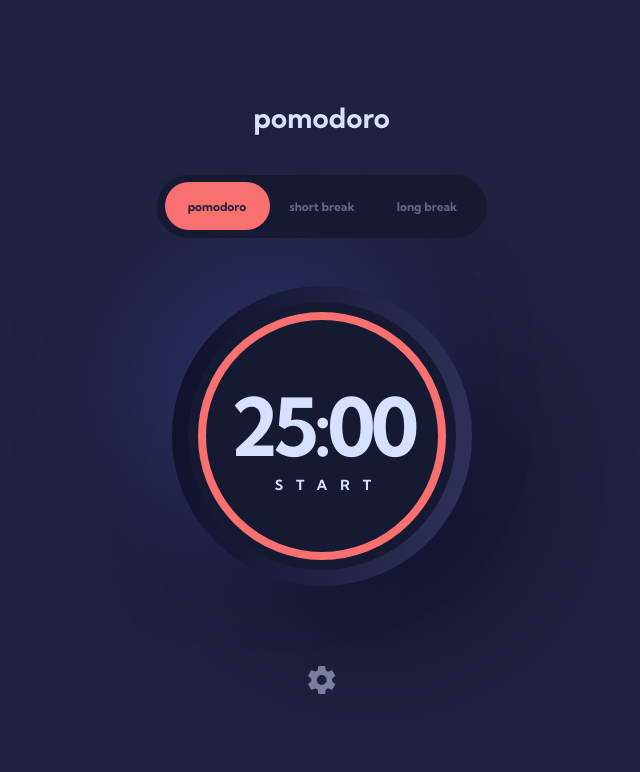
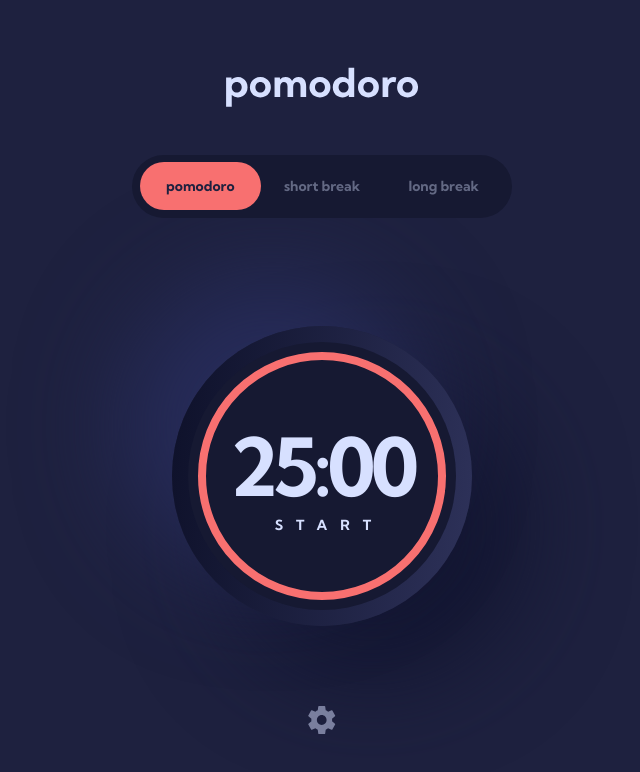
Before and after one commit to g-akca/pomodoro-app, a React (Vite) app: page / in a window 1280 px wide. Shown: the top 772 px of the page, without its empty margins (318-958 px from the left). Built offline with nearby package versions, Linux system fonts and the light colour scheme.

Commit message:
Add tablet responsive App, Header, TabContainer styles

```diff
--- a/src/App.jsx
+++ b/src/App.jsx
@@ -15,8 +15,11 @@ function App() {
       ? "font-mono"
       : "font-sans";
 
+  const tabletFontSize = settings.font === "mono" ? "tablet:text-[13px]" : "tablet:text-[14px]";
+  const tabletLineHeight = settings.font === "mono" ? "tablet:leading-[145%]" : "tablet:leading-[120%]";
+
   return (
-    <div className={`text-base leading-base min-h-screen py-8 flex flex-col justify-center items-center ${fontClass} ${isSettingsOpen ? "bg-blue-950 justify-center px-6" : "bg-blue-850 gap-12 px-5.75"}`}>
+    <div className={`text-base ${tabletFontSize} leading-base ${tabletLineHeight} min-h-screen py-8 tablet:py-10 flex flex-col justify-center items-center ${fontClass} ${isSettingsOpen ? "bg-blue-950 justify-center px-6" : "bg-blue-850 gap-12 tablet:gap-27 px-5.75"}`}>
       {isSettingsOpen ? (
         <Settings closeSettings={() => setIsSettingsOpen(false)} />
       ) : (
--- a/src/components/Header.jsx
+++ b/src/components/Header.jsx
@@ -4,8 +4,8 @@ import TabContainer from "./TabContainer";
 
 function Header() {
   return (
-    <header className="self-stretch flex flex-col items-center gap-10">
-      <img src={logoImg} alt="Pomodoro logo" className="h-7" />
+    <header className="self-stretch flex flex-col items-center gap-10 tablet:gap-12">
+      <img src={logoImg} alt="Pomodoro logo" className="h-7 tablet:h-10" />
 
       <TabContainer />
     </header>
--- a/src/components/TabContainer.jsx
+++ b/src/components/TabContainer.jsx
@@ -10,7 +10,7 @@ function TabContainer() {
       : "before:bg-red-400";
 
   return (
-    <div className="w-full max-w-82.5 bg-blue-900 rounded-[31.5px] p-[7.5px] h-15.75 z-10">
+    <div className="w-full max-w-82.5 tablet:max-w-95 bg-blue-900 rounded-[31.5px] p-[7.5px] h-15.75 z-10">
       <div
         className={`
           relative h-full grid grid-cols-3 font-bold text-blue-100/40
@@ -18,7 +18,7 @@ function TabContainer() {
           before:rounded-[26.5px] ${tabMarkerColor} before:transition-all before:duration-400
           ${
             settings.currentMode === "pomodoro" ? "before:translate-x-0"
-            : settings.currentMode === "short"? "before:translate-x-full"
+            : settings.currentMode === "short" ? "before:translate-x-full"
             : "before:translate-x-[200%]"
           }
         `}
```
